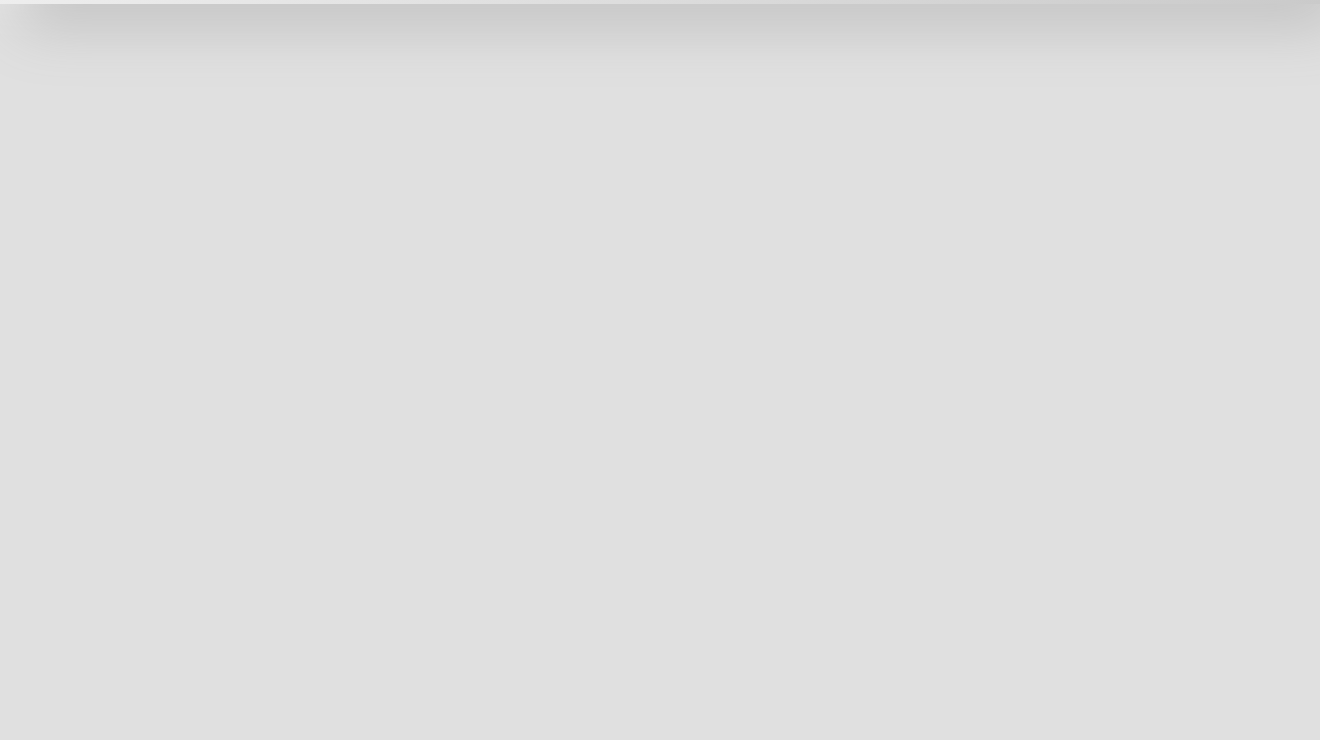
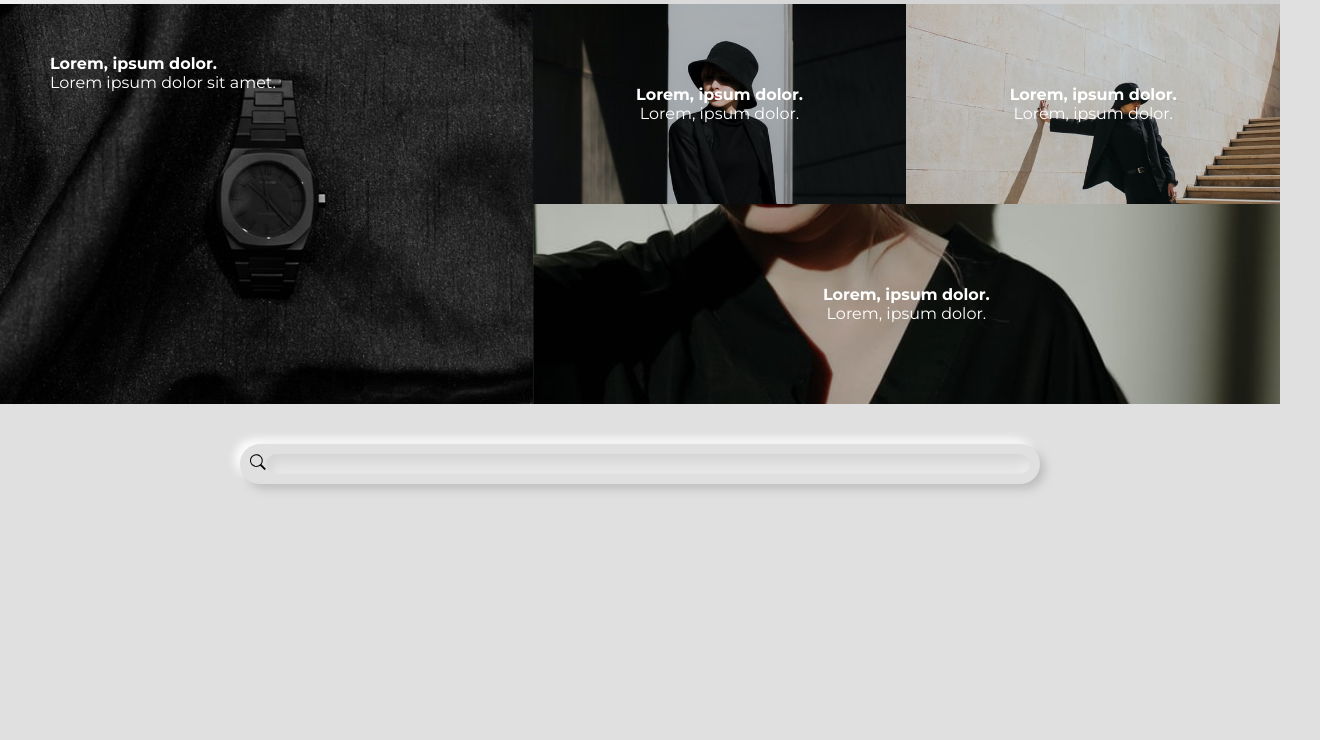
Before and after one commit to muhammadafin126/coba, a plain HTML site: page index.html in a window 1280 px wide. Shown: the part 60-800 px from the top of the page, 1320 px wide, since content can reach past the window. Drawn offline with nearby package versions, Linux system fonts and the light colour scheme.

Commit message:
membuat jumbotron dan serch bar

```diff
--- a/index.html
+++ b/index.html
@@ -1,11 +1,11 @@
 <!DOCTYPE html>
 <html lang="en">
   <head>
-    <meta charset="UTF-8">
-    <meta http-equiv="X-UA-Compatible" content="IE=edge">
-    <meta name="viewport" content="width=device-width, initial-scale=1.0">
+    <meta charset="UTF-8" />
+    <meta http-equiv="X-UA-Compatible" content="IE=edge" />
+    <meta name="viewport" content="width=device-width, initial-scale=1.0" />
     <title>Document</title>
-    <link rel="stylesheet" href="scss/app.css">
+    <link rel="stylesheet" href="scss/app.css" />
   </head>
   <body>
     <header>
@@ -19,6 +19,36 @@
           <li class="nav-item"><a href="">contacts</a></li>
         </ul>
       </nav>
+      <div class="header">
+        <div class="grid-box">
+          <div class="jumbotron">
+            <div class="hero">
+              <h4 class="heading">Lorem, ipsum dolor.</h4>
+              <p class="subheading">Lorem ipsum dolor sit amet.</p>
+            </div>
+            <div class="subhero subhero-1">
+              <h4 class="heading">Lorem, ipsum dolor.</h4>
+              <p class="subheading">Lorem, ipsum dolor.</p>
+            </div>
+            <div class="subhero subhero-2">
+              <h4 class="heading">Lorem, ipsum dolor.</h4>
+              <p class="subheading">Lorem, ipsum dolor.</p>
+            </div>
+            <div class="subhero subhero-3">
+              <h4 class="heading">Lorem, ipsum dolor.</h4>
+              <p class="subheading">Lorem, ipsum dolor.</p>
+            </div>
+          </div>
+        </div>
+      </div>
+      <div class="container">
+        <form class="search">
+          <svg xmlns="http://www.w3.org/2000/svg" width="16" height="16" fill="currentColor" class="bi bi-search" viewBox="0 0 16 16">
+            <path d="M11.742 10.344a6.5 6.5 0 1 0-1.397 1.398h-.001c.03.04.062.078.098.115l3.85 3.85a1 1 0 0 0 1.415-1.414l-3.85-3.85a1.007 1.007 0 0 0-.115-.1zM12 6.5a5.5 5.5 0 1 1-11 0 5.5 5.5 0 0 1 11 0z" />
+          </svg>
+          <input type="text" />
+        </form>
+      </div>
     </header>
     <main>
       <div class="article"></div>
--- a/scss/app.scss
+++ b/scss/app.scss
@@ -1,49 +1,51 @@
 //variables
 $dark: #000000;
 $light: #ffffff;
-$main:#e0e0e0;
-$primary:#8C44F7;
+$main: #e0e0e0;
+$primary: #a9a9a9;
 
 //fonts
-@import url('https://fonts.googleapis.com/css2?family=Montserrat:wght@400;500;700&family=Oswald:wght@400;500;700&display=swap');
+@import url("https://fonts.googleapis.com/css2?family=Montserrat:wght@400;500;700&family=Oswald:wght@400;500;700&display=swap");
 //font-family: 'Montserrat', sans-serif;
 //font-family: 'Oswald', sans-serif;
 //basics
-*{
+* {
   margin: 0;
   padding: 0;
 }
-body{
-    font-family: 'Montserrat', sans-serif;
+body {
+  font-family: "Montserrat", sans-serif;
   background-color: $main;
   color: $dark;
 }
+.container {
+  width: 800px;
+  margin: auto;
+}
 
 //navbar
-nav{
+nav {
   display: flex;
-    width: 100%;
   padding: 20px;
   justify-content: space-around;
   //style
   background: linear-gradient(145deg, #f0f0f0, #cacaca);
-    box-shadow: 20px 20px 60px #bebebe,
-                -20px -20px 60px #ffffff;
-    .logo{
-        font-family: 'Oswald', sans-serif;
+  box-shadow: 20px 20px 60px #bebebe, -20px -20px 60px #ffffff;
+  .logo {
+    font-family: "Oswald", sans-serif;
     text-transform: uppercase;
     font-weight: 700;
   }
-    ul{
+  ul {
     display: flex;
     justify-content: space-between;
     width: 40%;
-        li{
+    li {
       list-style-type: none;
-            a{
+      a {
         text-decoration: none;
         color: $dark;
-                &:hover{
+        &:hover {
           color: $primary;
           transition: 0.5s;
         }
@@ -51,3 +53,81 @@ nav{
     }
   }
 }
+
+//jumbotron
+.grid-box {
+  display: grid;
+  gap: 10;
+  color: $light;
+  .jumbotron {
+    display: grid;
+    grid-template-areas:
+      "hero subhero-1 subhero-2"
+      "hero subhero-3 subhero-3";
+    .hero {
+      grid-area: hero;
+      padding: 50px;
+      min-height: 300px;
+      background-image: url(../img/image-1.jpg);
+      background-size: cover;
+      background-position: center;
+    }
+    .subhero {
+      display: grid;
+      text-align: center;
+      place-content: center;
+      text-align: center;
+      cursor: pointer;
+    }
+    .subhero-1 {
+      grid-area: subhero-1;
+      background-image: url(../img/ali-choubin-Q1e5mliRpfA-unsplash.jpg);
+      background-size: cover;
+      background-position: center;
+    }
+    .subhero-2 {
+      grid-area: subhero-2;
+      background-image: url(../img/ali-choubin-QLgShyciZX0-unsplash.jpg);
+      background-size: cover;
+      background-position: center;
+    }
+    .subhero-3 {
+      grid-area: subhero-3;
+      background-image: url(../img/artem-ivanchencko-fV4UkFNWwaQ-unsplash.jpg);
+      background-size: cover;
+      background-position: center;
+    }
+  }
+}
+
+//serch bar
+.search {
+  justify-content: space-between;
+  display: flex;
+  margin-top: 5%;
+  padding: 10px;
+  border-radius: 50px;
+  background-color: $main;
+  box-shadow: 5px 5px 10px #bebebe, -5px -5px 10px #ffffff;
+  input {
+    height: 20px;
+    width: 100%;
+    border: none;
+    background-color: $main;
+    border-radius: 50px;
+    box-shadow: inset 5px 5px 10px #d5d5d5, inset -5px -5px 10px #ebebeb;
+  }
+}
+//break-point
+@media screen and (max-width: 1034px) {
+}
+@media screen and (max-width: 768px) {
+  .nav-item {
+    display: none;
+  }
+  .container {
+    width: 100%;
+  }
+}
+@media screen and (max-width: 500px) {
+}
```
Also changed, not shown: img/ali-choubin-Q1e5mliRpfA-unsplash.jpg (added), img/ali-choubin-QLgShyciZX0-unsplash.jpg (added), img/artem-ivanchencko-fV4UkFNWwaQ-unsplash.jpg (added), img/atribution.txt (added), img/image-1.jpg (added), scss/app.css, 1 other file. Lines whose indentation alone changed are shown as unchanged.
